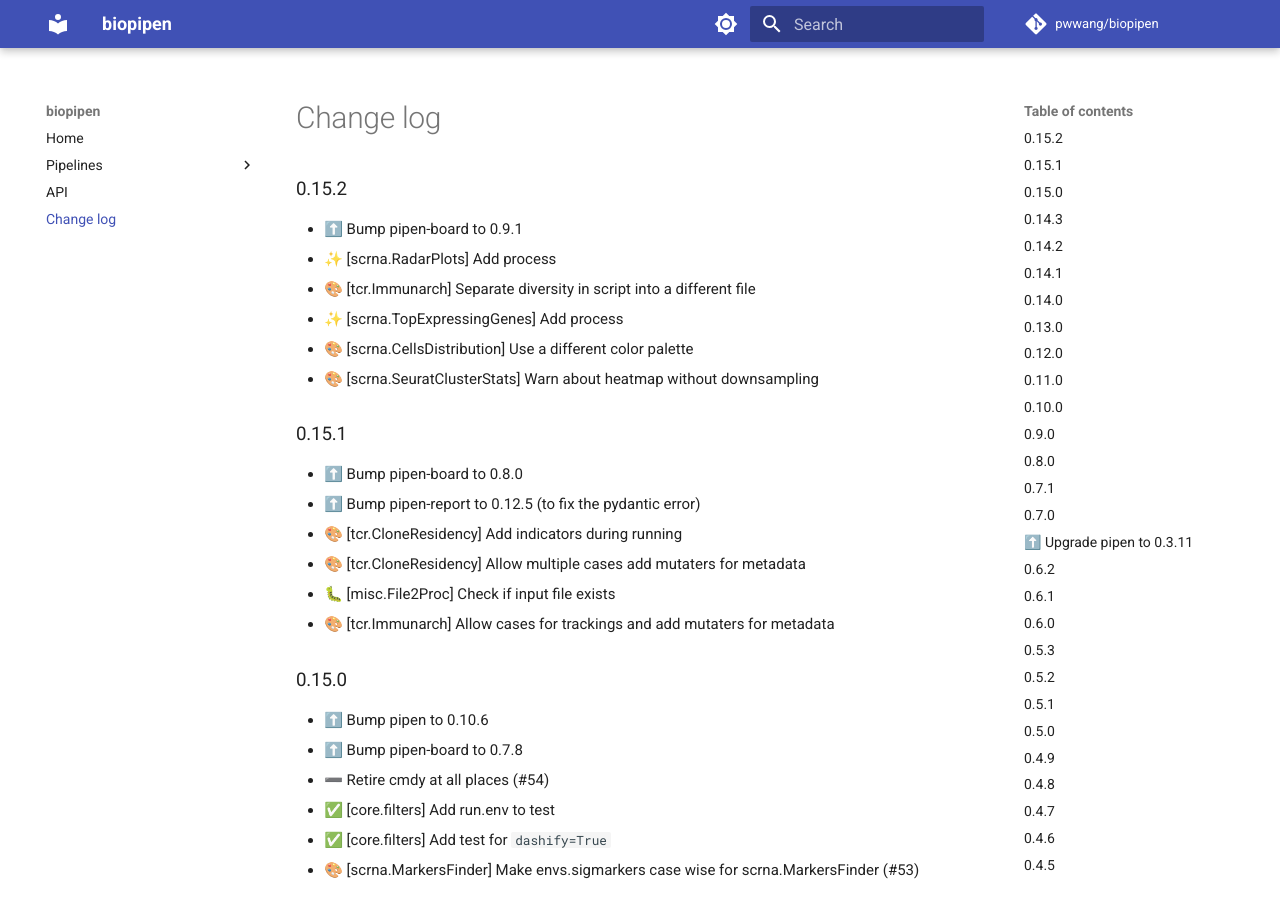
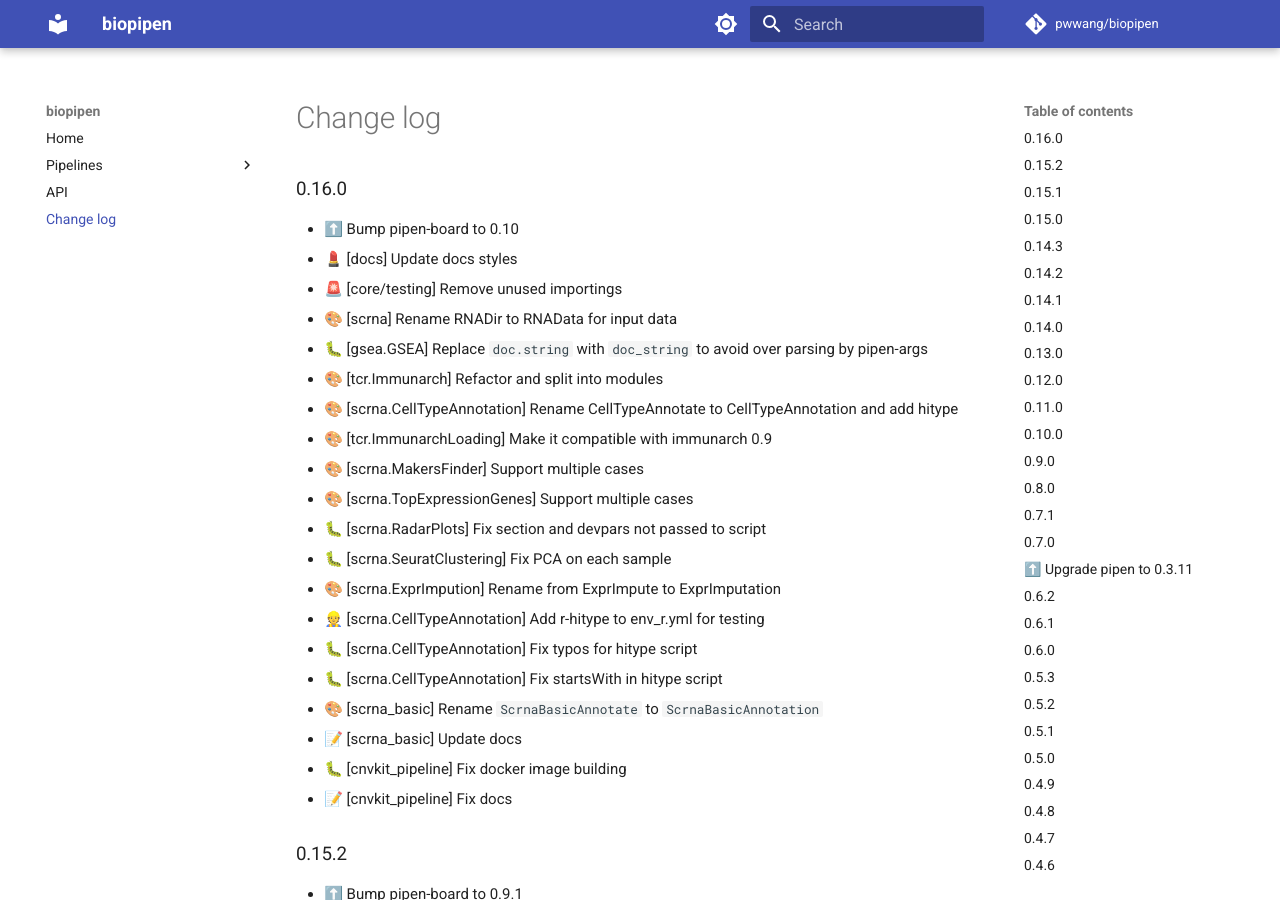
Before and after one commit to pwwang/biopipen, an MkDocs documentation site: the page built from docs/CHANGELOG.md, in a window 1280 px wide and 900 px high. Built offline with MkDocs 1.6.1 and Material for MkDocs 9.7.7, drawn with Linux system fonts in a browser that asks for light colours; comment, search, counter and statistics services are not loaded.

Commit message:
🔖 0.16.0

```diff
--- a/biopipen/__init__.py
+++ b/biopipen/__init__.py
@@ -1,2 +1,2 @@
 
-__version__ = "0.15.2"
+__version__ = "0.16.0"
--- a/docs/CHANGELOG.md
+++ b/docs/CHANGELOG.md
@@ -1,3 +1,26 @@
+## 0.16.0
+
+- ⬆️ Bump pipen-board to 0.10
+- 💄 [docs] Update docs styles
+- 🚨 [core/testing] Remove unused importings
+- 🎨 [scrna] Rename RNADir to RNAData for input data
+- 🐛 [gsea.GSEA] Replace `doc.string` with `doc_string` to avoid over parsing by pipen-args
+- 🎨 [tcr.Immunarch] Refactor and split into modules
+- 🎨 [scrna.CellTypeAnnotation] Rename CellTypeAnnotate to CellTypeAnnotation and add hitype
+- 🎨 [tcr.ImmunarchLoading] Make it compatible with immunarch 0.9
+- 🎨 [scrna.MakersFinder] Support multiple cases
+- 🎨 [scrna.TopExpressionGenes] Support multiple cases
+- 🐛 [scrna.RadarPlots] Fix section and devpars not passed to script
+- 🐛 [scrna.SeuratClustering] Fix PCA on each sample
+- 🎨 [scrna.ExprImpution] Rename from ExprImpute to ExprImputation
+- 👷 [scrna.CellTypeAnnotation] Add r-hitype to env_r.yml for testing
+- 🐛 [scrna.CellTypeAnnotation] Fix typos for hitype script
+- 🐛 [scrna.CellTypeAnnotation] Fix startsWith in hitype script
+- 🎨 [scrna_basic] Rename `ScrnaBasicAnnotate` to `ScrnaBasicAnnotation`
+- 📝 [scrna_basic] Update docs
+- 🐛 [cnvkit_pipeline] Fix docker image building
+- 📝 [cnvkit_pipeline] Fix docs
+
 ## 0.15.2
 
 - ⬆️ Bump pipen-board to 0.9.1
--- a/pyproject.toml
+++ b/pyproject.toml
@@ -1,6 +1,6 @@
 [tool.poetry]
 name = "biopipen"
-version = "0.15.2"
+version = "0.16.0"
 description = "Bioinformatics processes/pipelines that can be run from `pipen run`"
 authors = ["pwwang <pwwang@pwwang.com>"]
 license = "MIT"
```
